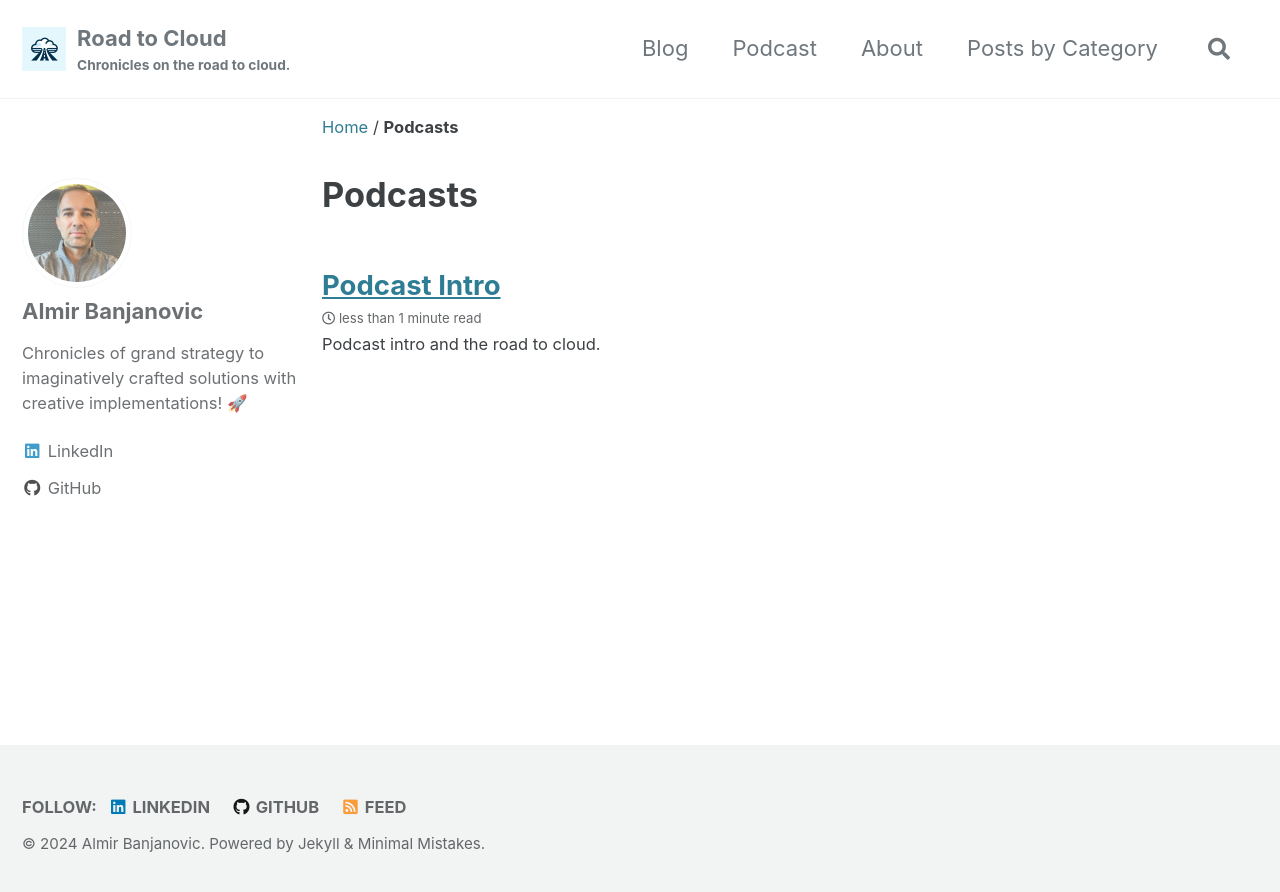
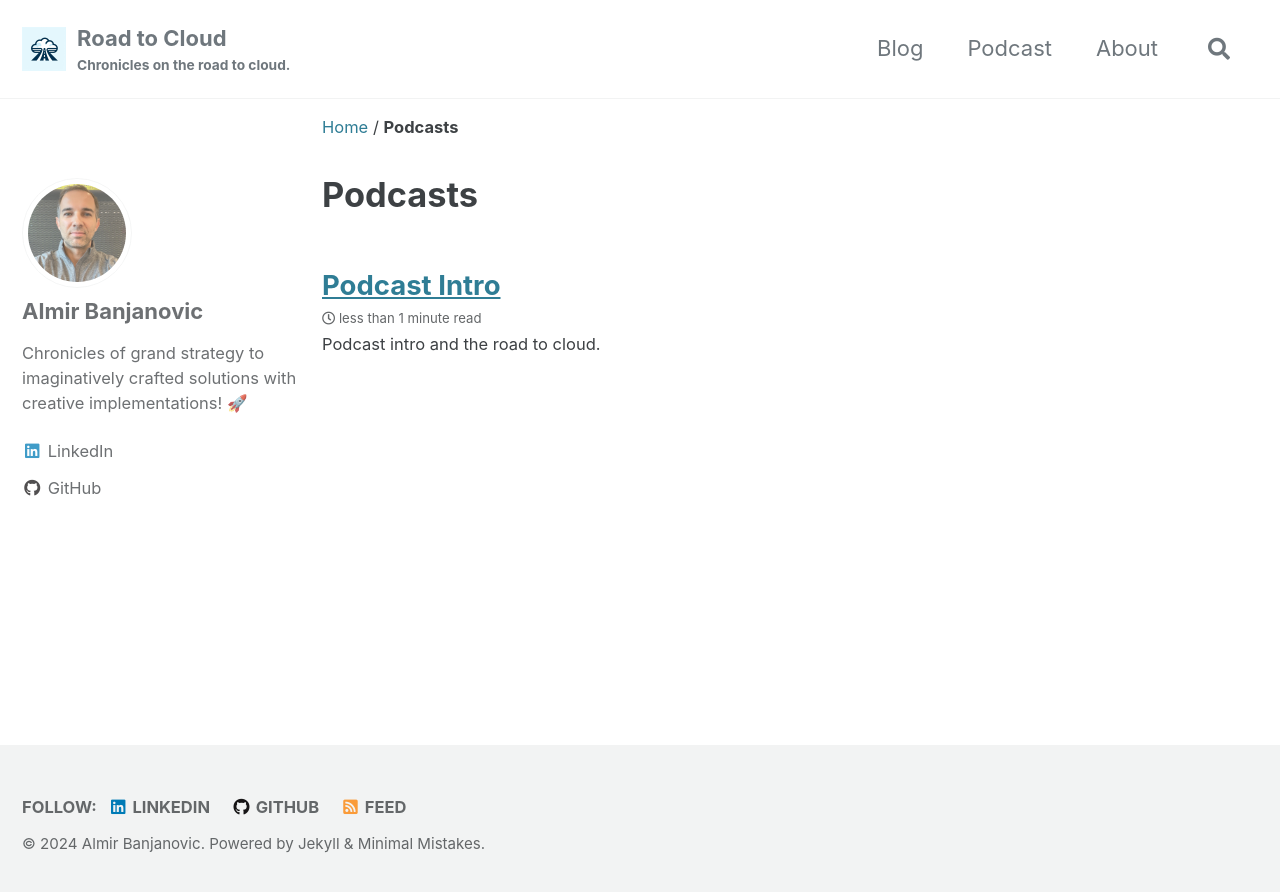
Before and after one commit to almirbanjanovic/roadtocloud.github.io, a Jekyll site: the page built from _pages/podcast.md, in a window 1280 px wide. Shown: the top 892 px of the page. Built offline with Jekyll 4.4.1, drawn with Linux system fonts in a browser that asks for light colours; cached includes are drawn as plain includes.

Commit message:
Update navigation.yml

```diff
--- a/_data/navigation.yml
+++ b/_data/navigation.yml
@@ -6,8 +6,6 @@ main:
     url: /podcast/
   - title: "About"
     url: /about/
-  - title: "Posts by Category"
-    url: /category-archive/
   # - title: "Sample Posts"
   #   url: /year-archive/
   # - title: "Sample Collections"
```
